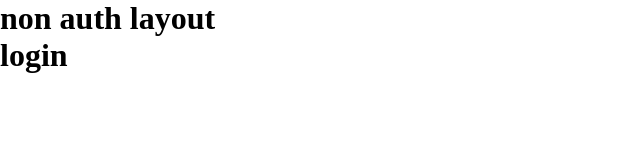
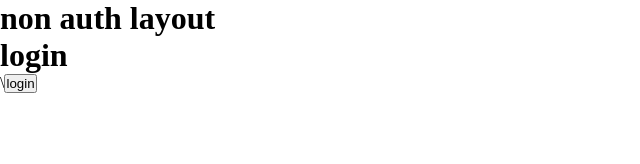
Before and after one commit to nicallennn/sonix, a React (Create React App) app in the folder client/: page /login in a window 1280 px wide. Shown: the top 164 px of the page, without its empty margins (0-640 px from the left). Built offline with nearby package versions, Linux system fonts and the light colour scheme; no server answers.

Commit message:
feat(login): changing auth state in redux using login api call

```diff
--- a/client/src/services/userAPI.js
+++ b/client/src/services/userAPI.js
@@ -12,9 +12,7 @@ const createUser = async (newUser) => {
   })
     .then(async (res) => {
       const data = await res.json();
-      if (res.status === 201) {
-        return { fetched: true, data };
-      }
+      if (res.status === 201) return { fetched: true, data };
       else return { fetched: false, error: data };
     })
     .catch((error) => console.error(error));
@@ -28,10 +26,8 @@ const loginUser = (user) => {
     body: JSON.stringify(user),
   })
     .then(async (res) => {
-      if (res.status === 200) {
-        const data = await res.json();
-        return { fetched: true, data };
-      }
+      const data = await res.json();
+      if (res.status === 200) return { fetched: true, data };
       else return { fetched: false, error: data };
     })
     .catch((error) => console.error(error));
--- a/client/src/views/login.js
+++ b/client/src/views/login.js
@@ -1,26 +1,41 @@
 import { useEffect } from 'react';
 
 import { loginUser } from '../services/userAPI';
+import { useDispatch } from 'react-redux';
+import { login } from '../state/actions';
+import { useNavigate } from 'react-router-dom';
 
 const Login = () => {
+  let navigate = useNavigate();
+  const dispatch = useDispatch();
 
   const testUser = {
     email: 'nicaba@123.com',
     password: '1234'
   };
 
+  const handleLogin = async () => {
+    // try login the user
+    const loginResult = await loginUser(testUser);
+    // if the user was logged in successfully
+    if (loginResult.fetched) {
+      // get the token and store in local storage
+      const { token } = loginResult.data;
+      localStorage.setItem('accessToken', token);
+      // set the 'authenticated' state and navigate to dashboard
+      dispatch(login());
+      navigate('/dashboard');
+    }
+  };
+
   useEffect(() => {
-    loginUser(testUser)
-      .then(res => {
-        console.log('create user result: ', res);
-      })
-      .catch(error => console.error(error));
 
   }, []);
 
   return (
     <>
-      <h1>login</h1>
+      <h1>login</h1>\
+      <button onClick={handleLogin}>login</button>
     </>
   );
 };
```
